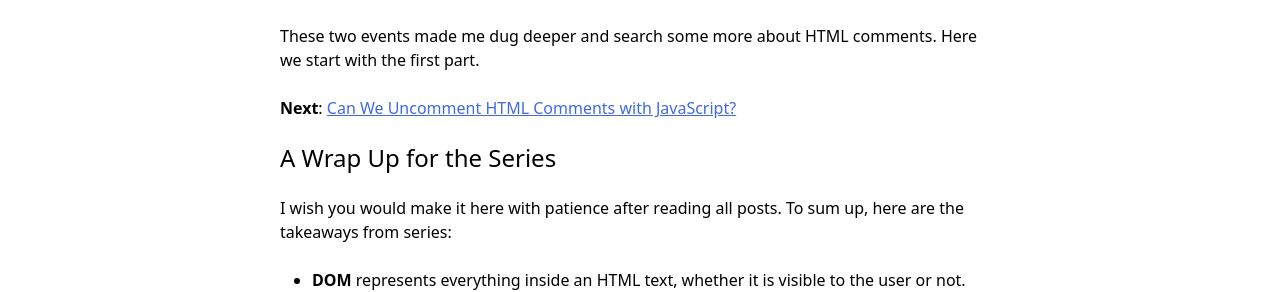
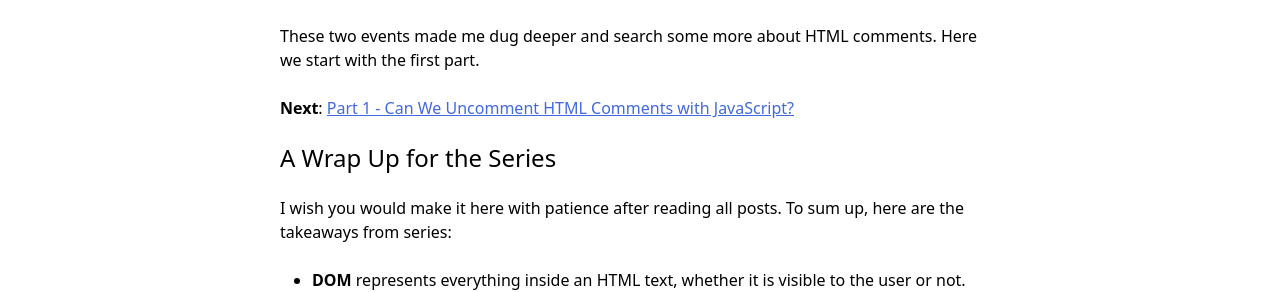
Before and after one commit to xkema/xkema.github.io, a Jekyll site: the page built from _posts/2020-11-01-dom-nodes-are-expensive.md, in a window 1280 px wide. Shown: the part 1428-1720 px from the top of the page. Built offline with Jekyll 4.4.1, drawn with Linux system fonts in a browser that asks for light colours.

Commit message:
Changed next article link titles on dom nodes exp. series

```diff
--- a/_posts/2020-11-01-dom-nodes-are-expensive.md
+++ b/_posts/2020-11-01-dom-nodes-are-expensive.md
@@ -39,7 +39,7 @@
 
 These two events made me dug deeper and search some more about HTML comments. Here we start with the first part.
 
-**Next**: [Can We Uncomment HTML Comments with JavaScript?](https://xkema.github.io/2020/can-we-uncomment-html-comments-with-javascript "Part 1 - Can We Uncomment HTML Comments with JavaScript?")
+**Next**: [Part 1 - Can We Uncomment HTML Comments with JavaScript?](https://xkema.github.io/2020/can-we-uncomment-html-comments-with-javascript "Part 1 - Can We Uncomment HTML Comments with JavaScript?")
 
 ## A Wrap Up for the Series
 
```
Also changed, not shown: _posts/2020-11-02-can-we-uncomment-html-comments-with-javascript.md (+1 -1 lines).
